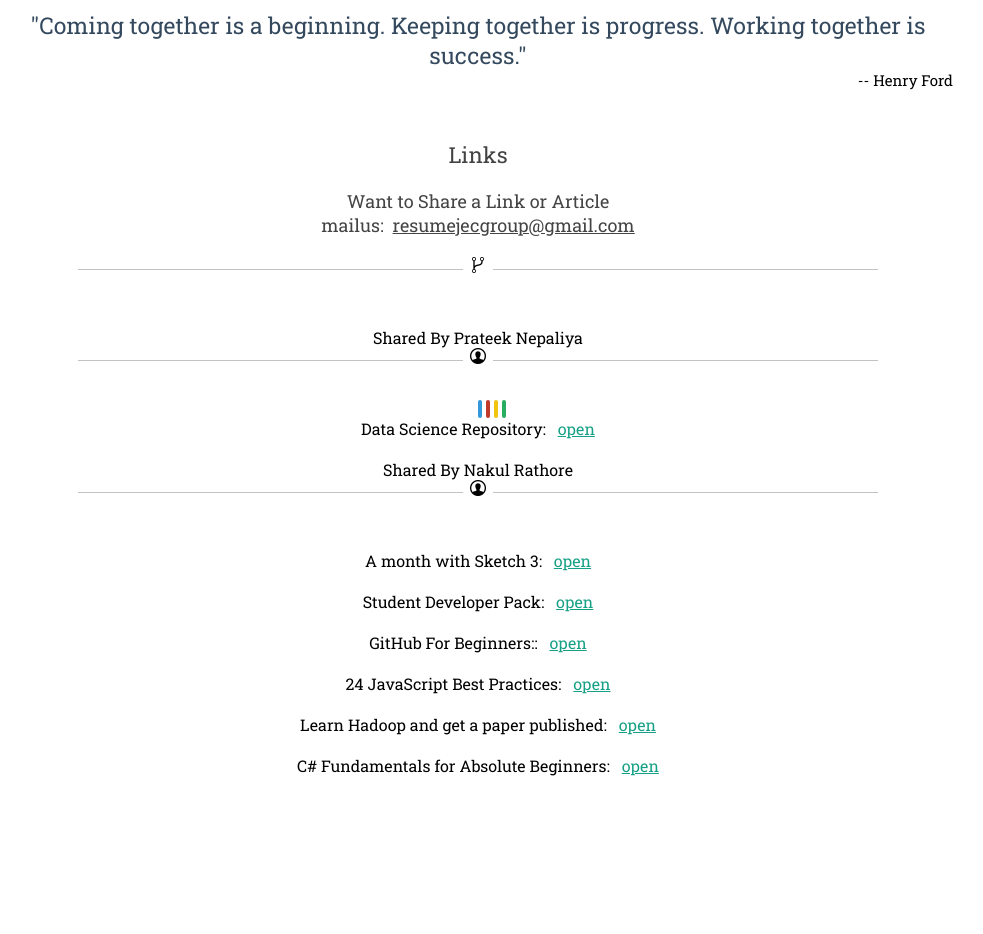
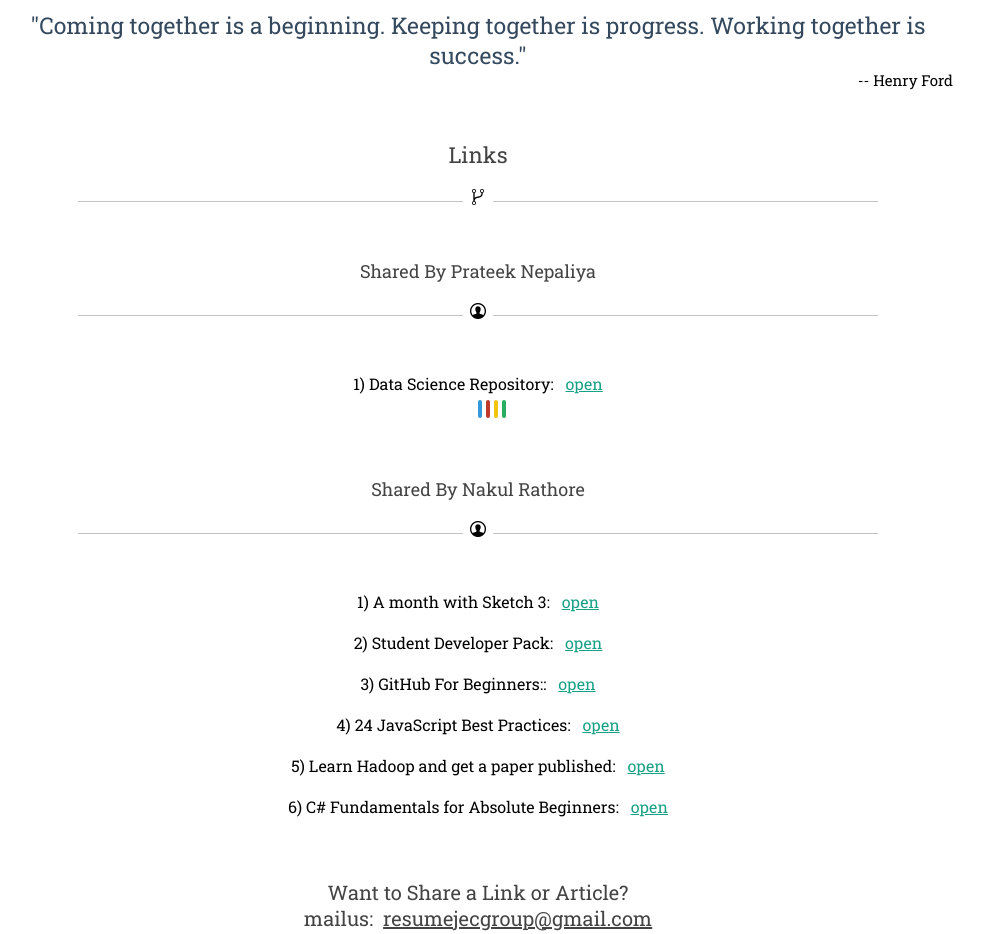
Before and after one commit to placecom/placecom.github.io, a plain HTML site: page reso-links.html in a window 1280 px wide. Shown: the whole page, without its empty margins (162-1145 px from the left). Before the commit the page ends 833 px from the top, so only its background shows below. Drawn offline with nearby package versions, Linux system fonts and the light colour scheme.

Commit message:
updated spaces indentation and more
updated spaces indentation, moved mail position, numbrd links

```diff
--- a/reso-links.html
+++ b/reso-links.html
@@ -164,44 +164,44 @@
 	<div class="calx">
 		<div class="calx2">
 		<div class="notihead" style="color:#444">Links</div>
-		<div class="notihead" style="color:#444;font-size:18px;">Want to Share a Link or Article<br>mailus:&nbsp;&nbsp;<u>resumejecgroup@gmail.com</u></div>
 		<h5><img style="max-width: 100%;" src="ico/branch.png"></h5>
 
 
 		<div class="links">
-
+			<div class="notihead" style="color:#444;font-size:18px;">Shared By Prateek Nepaliya</div>
+			<h5><img style="max-width: 70%;" src="ico/person.png"></h5>
 			<div class="onelink">
-				<div class="linkx">Shared By Prateek Nepaliya</div>
-				<h5><img style="max-width: 70%;" src="ico/person.png"></h5>
-				<div class="linkx">Data Science Repository:&nbsp;&nbsp;</div>
+				<div class="linkx">1) Data Science Repository:&nbsp;&nbsp;</div>
 				<div class="linkx">
 					<a class="linko" href="https://github.com/prateeknepaliya09/awesome-datascience">open</a>
 				</div>
 			</div>
+			<br><br><br>
+			<div class="notihead" style="color:#444;font-size:18px;">Shared By Nakul Rathore</div>
+			<h5><img style="max-width: 70%;" src="ico/person.png"></h5>
 			<div class="onelink">
-				<div class="linkx">Shared By Nakul Rathore</div>
-				<h5><img style="max-width: 70%;" src="ico/person.png"></h5>
-				<div class="linkx">A month with Sketch 3:&nbsp;&nbsp;</div>
+
+				<div class="linkx">1) A month with Sketch 3:&nbsp;&nbsp;</div>
 				<div class="linkx">
 					<a class="linko" href="https://medium.com/@KounterB/a-month-with-sketch-3-68c443fe5041#.fglhyynae">open</a>
 				</div>
                 	</div>
 			<div class="onelink">
-				<div class="linkx">Student Developer Pack:&nbsp;&nbsp;</div>
+				<div class="linkx">2) Student Developer Pack:&nbsp;&nbsp;</div>
 				<div class="linkx">
 					<a class="linko" href="https://education.github.com/pack">open</a>
 				</div>
 
 			</div>
 			<div class="onelink">
-				<div class="linkx">GitHub For Beginners::&nbsp;&nbsp;</div>
+				<div class="linkx">3) GitHub For Beginners::&nbsp;&nbsp;</div>
 				<div class="linkx">
 					<a class="linko" href="http://readwrite.com/2013/09/30/understanding-github-a-journey-for-beginners-part-1">open</a>
 				</div>
 
 			</div>
 			<div class="onelink">
-				<div class="linkx">24 JavaScript Best Practices:&nbsp;&nbsp;</div>
+				<div class="linkx">4) 24 JavaScript Best Practices:&nbsp;&nbsp;</div>
 				<div class="linkx">
 					<a class="linko" href="http://code.tutsplus.com/tutorials/24-javascript-best-practices-for-beginners--net-5399">open</a>
 				</div>
@@ -209,20 +209,21 @@
 			</div>
 
 			<div class="onelink">
-				<div class="linkx">Learn Hadoop and get a paper published:&nbsp;&nbsp;</div>
+				<div class="linkx">5) Learn Hadoop and get a paper published:&nbsp;&nbsp;</div>
 				<div class="linkx">
 					<a class="linko" href="http://blog.commoncrawl.org/2012/05/learn-hadoop-and-get-a-paper-published/">open</a>
 				</div>
 
 			</div>
 			<div class="onelink">
-				<div class="linkx">C# Fundamentals for Absolute Beginners:&nbsp;&nbsp;</div>
+				<div class="linkx">6) C# Fundamentals for Absolute Beginners:&nbsp;&nbsp;</div>
 				<div class="linkx">
 					<a class="linko" href="http://www.microsoftvirtualacademy.com/training-courses/c-fundamentals-for-absolute-beginners">open</a>
 				</div>
 
 			</div>
-
+			<br><br>
+<div class="notihead" style="color:#444;font-size:20px;">Want to Share a Link or Article?<br>mailus:&nbsp;&nbsp;<u>resumejecgroup@gmail.com</u></div>
 
 
 
```
